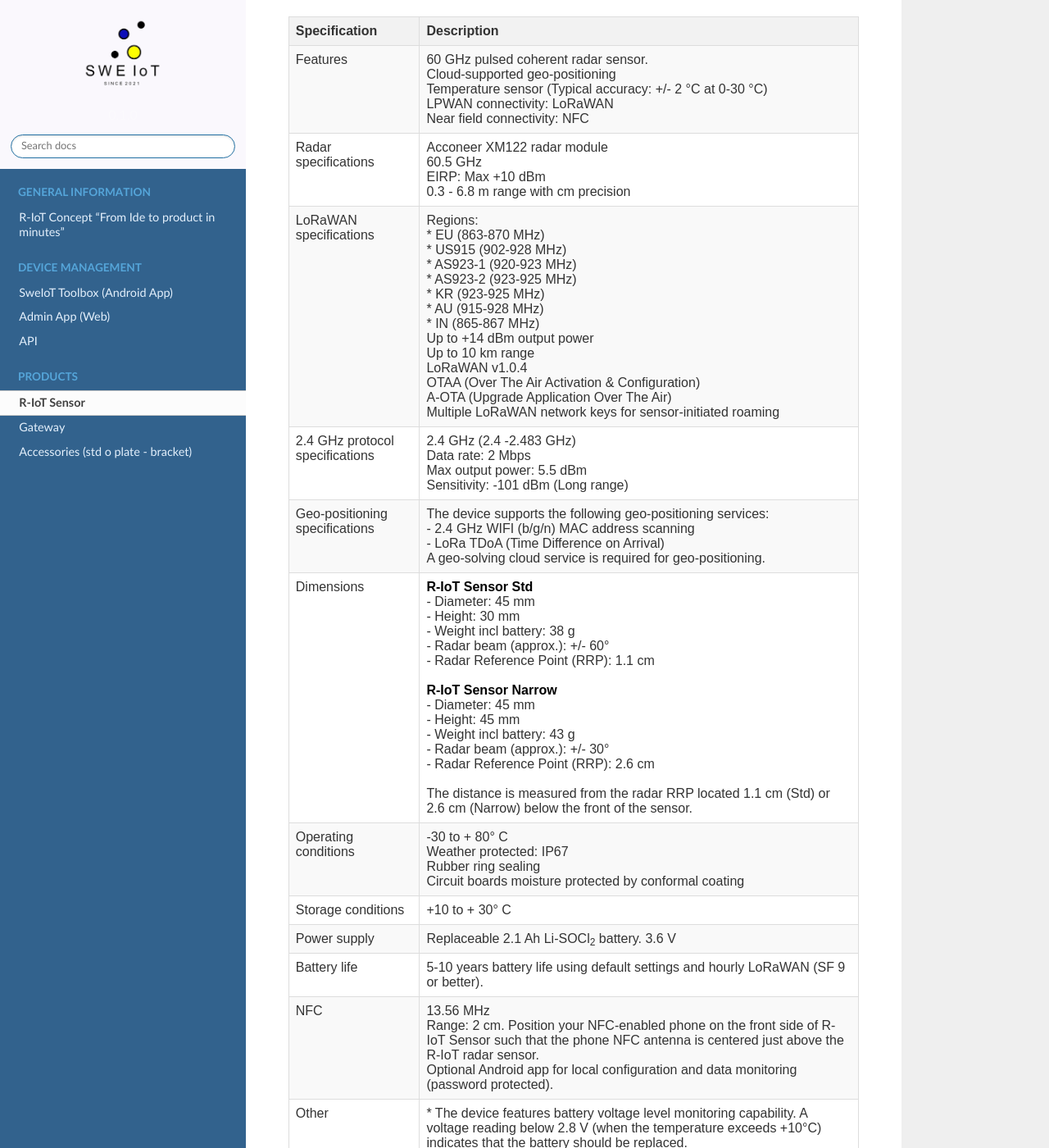
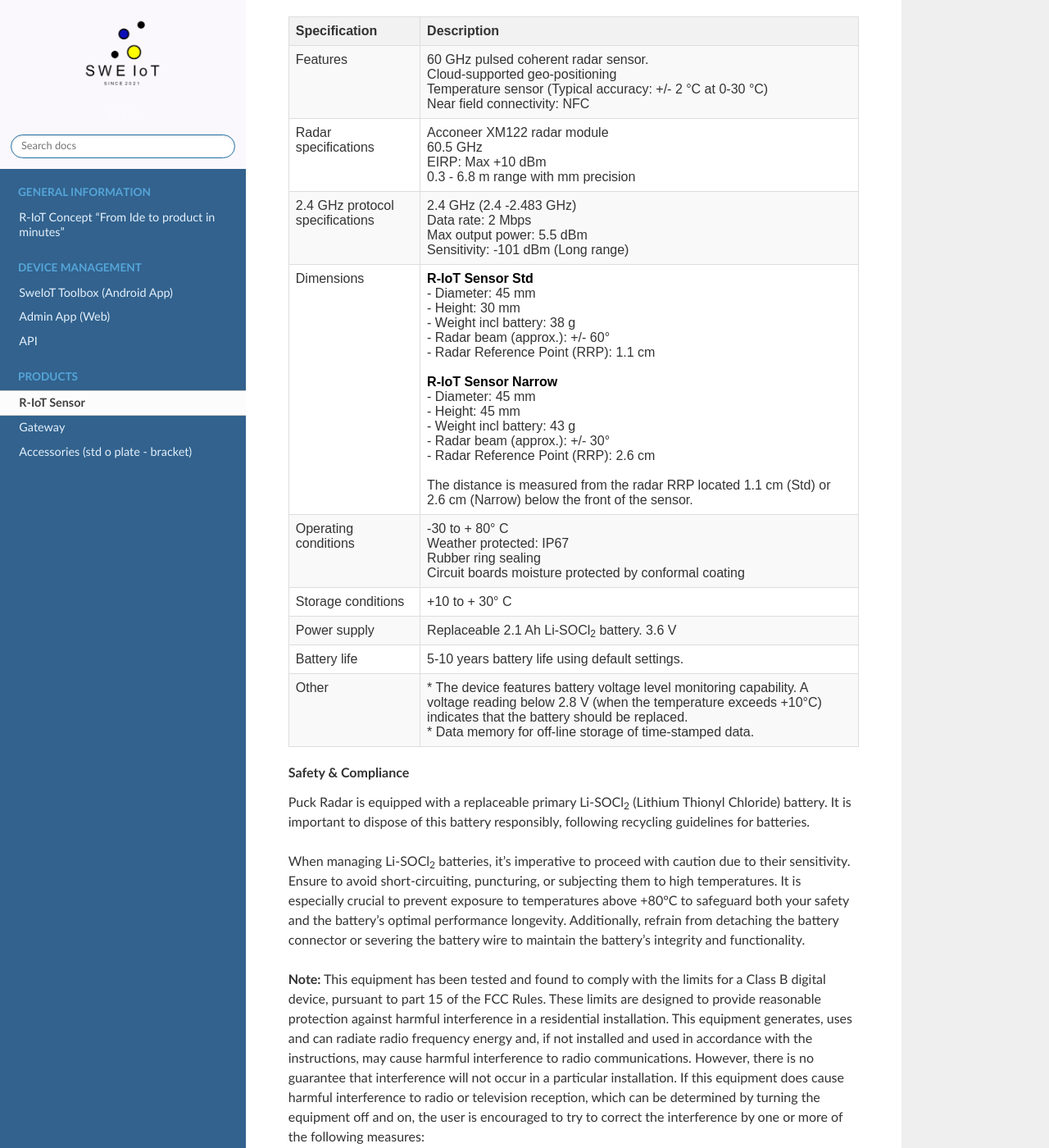
Before and after one commit to sweiotdocs/docs, a Sphinx documentation site: the page built from docs/source/products/r-iot.rst, in a window 1280 px wide and 1400 px high, scrolled down 7044 px. Shown: the whole window at 82% size. Built offline with Sphinx 7.4.7 and the Read the Docs theme 2.0.0, drawn with Linux system fonts in a browser that asks for light colours.

Commit message:
adjusted technical specification

```diff
--- a/docs/source/products/r-iot.rst
+++ b/docs/source/products/r-iot.rst
@@ -517,7 +517,6 @@
           60 GHz pulsed coherent radar sensor.<br>
           Cloud-supported geo-positioning<br>
           Temperature sensor (Typical accuracy: +/- 2 °C at 0-30 °C)<br>
-          LPWAN connectivity: LoRaWAN<br>
           Near field connectivity: NFC
         </td>
       </tr>
@@ -527,26 +526,7 @@
           Acconeer XM122 radar module<br>
           60.5 GHz<br>
           EIRP: Max +10 dBm<br>
-          0.3 - 6.8 m range with cm precision
-        </td>
-      </tr>
-      <tr>
-        <td>LoRaWAN specifications</td>
-        <td>
-          Regions:<br>
-          * EU (863-870 MHz)<br>
-          * US915 (902-928 MHz)<br>
-          * AS923-1 (920-923 MHz)<br>
-          * AS923-2 (923-925 MHz)<br>
-          * KR (923-925 MHz)<br>
-          * AU (915-928 MHz)<br>
-          * IN (865-867 MHz)<br>
-          Up to +14 dBm output power<br>
-          Up to 10 km range<br>
-          LoRaWAN v1.0.4<br>
-          OTAA (Over The Air Activation & Configuration)<br>
-          A-OTA (Upgrade Application Over The Air)<br>
-          Multiple LoRaWAN network keys for sensor-initiated roaming
+          0.3 - 6.8 m range with mm precision
         </td>
       </tr>
       <tr>
@@ -556,15 +536,6 @@
           Data rate: 2 Mbps<br>
           Max output power: 5.5 dBm<br>
           Sensitivity: -101 dBm (Long range)
-        </td>
-      </tr>
-      <tr>
-        <td>Geo-positioning specifications</td>
-        <td>
-          The device supports the following geo-positioning services:<br>
-          - 2.4 GHz WIFI (b/g/n) MAC address scanning<br>
-          - LoRa TDoA (Time Difference on Arrival)<br>
-          A geo-solving cloud service is required for geo-positioning.
         </td>
       </tr>
       <tr>
@@ -609,15 +580,7 @@
       <tr>
         <td>Battery life</td>
         <td>
-          5-10 years battery life using default settings and hourly LoRaWAN (SF 9 or better).
-        </td>
-      </tr>
-      <tr>
-        <td>NFC</td>
-        <td>
-          13.56 MHz<br>
-          Range: 2 cm. Position your NFC-enabled phone on the front side of R-IoT Sensor such that the phone NFC antenna is centered just above the R-IoT radar sensor.<br>
-          Optional Android app for local configuration and data monitoring (password protected).
+          5-10 years battery life using default settings.
         </td>
       </tr>
       <tr>
@@ -628,6 +591,7 @@
         </td>
       </tr>
     </table>
+
 
 
 .. rubric:: Safety &
```
